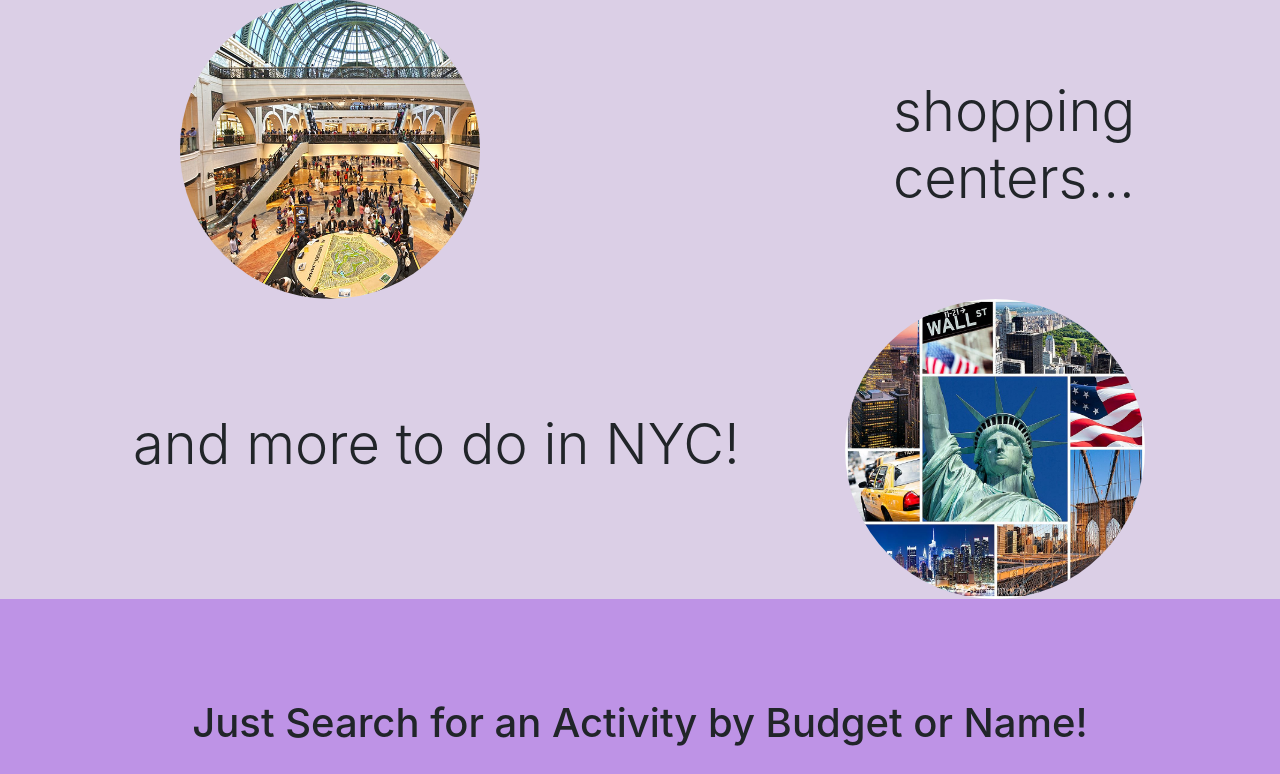
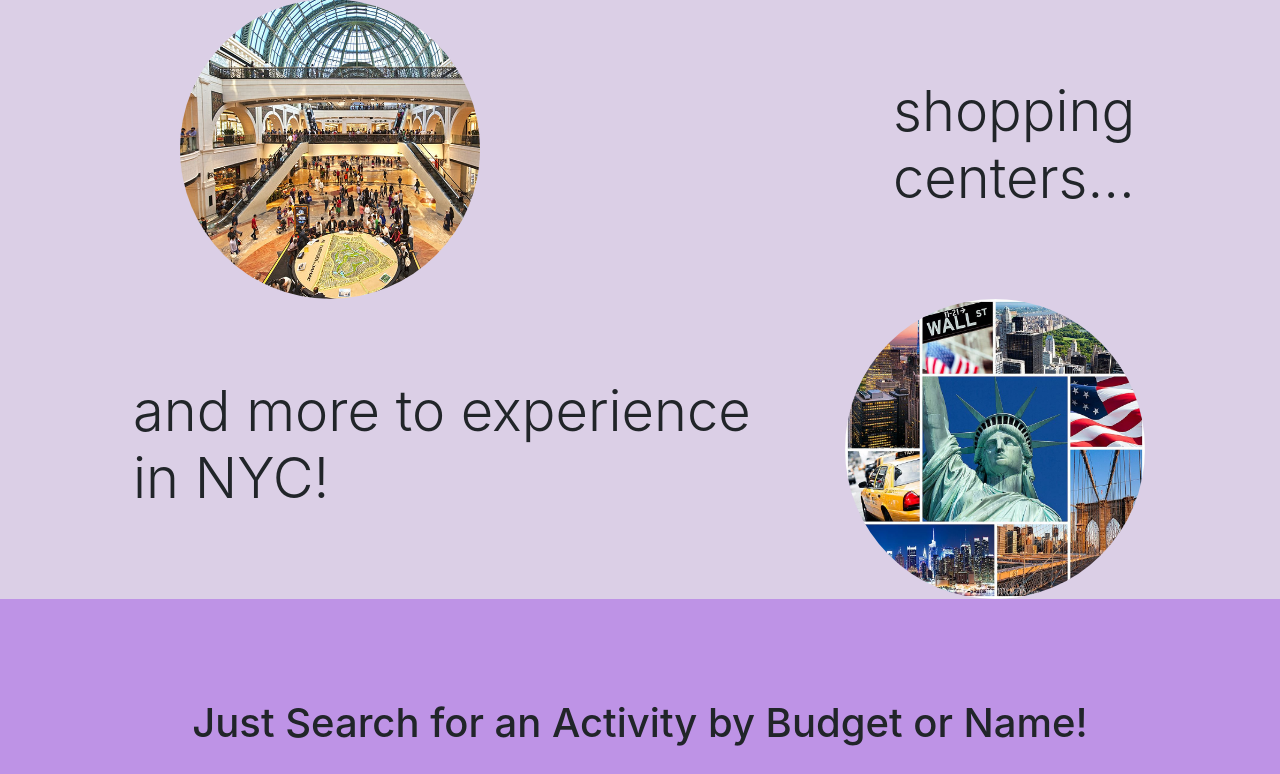
Before and after one commit to jbian92/Budget-Culture, a Flask app: page / in a window 1280 px wide. Shown: the part 1103-1877 px from the top of the page. Run offline with Flask 2, Linux system fonts and the light colour scheme; some libraries are stand-ins or nearby versions.

Commit message:
edit home

```diff
--- a/templates/home.html
+++ b/templates/home.html
@@ -89,7 +89,7 @@
                         </div>
                         <div class="col-lg-8 order-lg-1 col-md-6 order-md-1">
                         <div class="p-5">
-                            <h2 class="display-4">and more to do in NYC!</h2>
+                            <h2 class="display-4">and more to experience in NYC!</h2>
                         </div>
                         </div>
                     </div>
```
